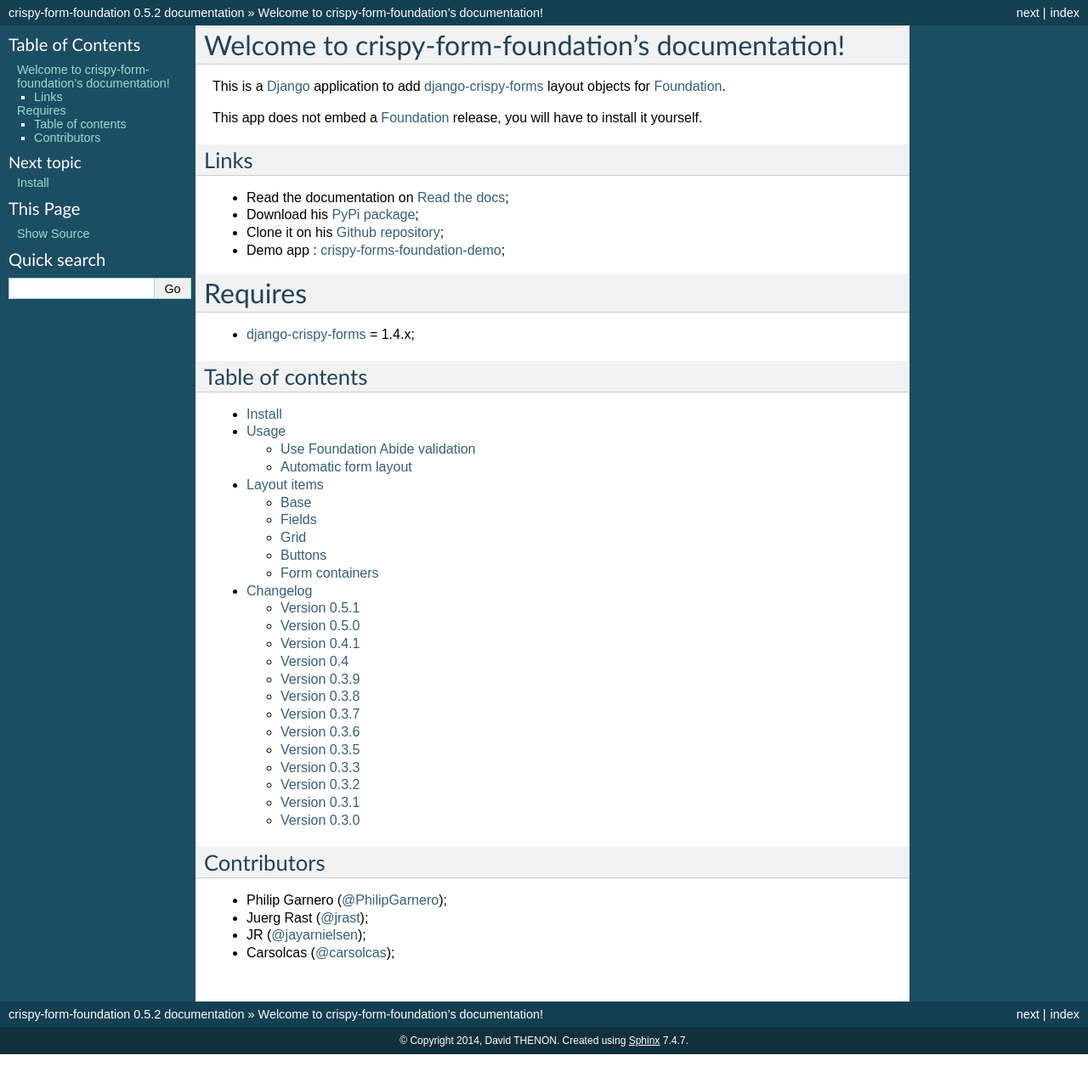
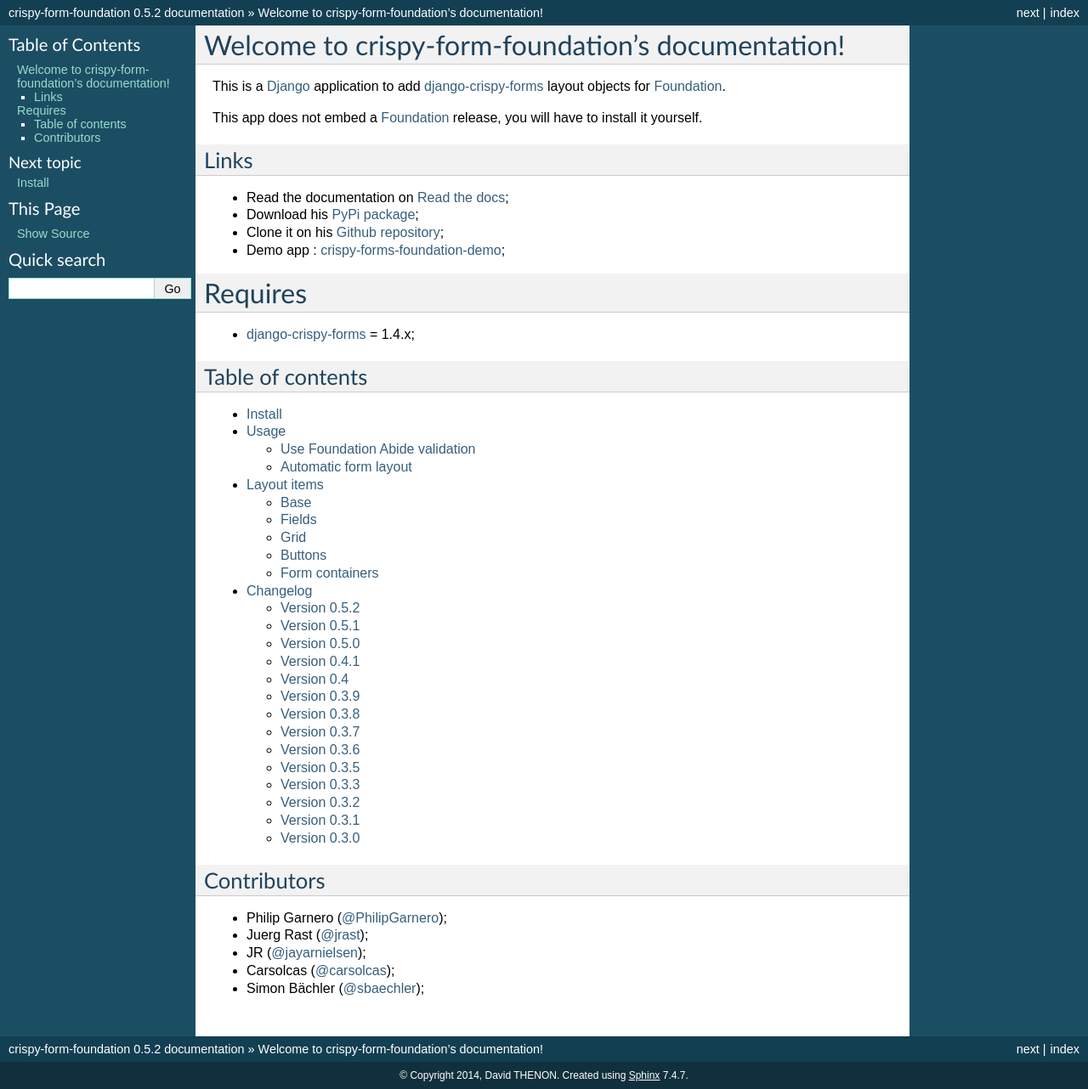
Before and after one commit to sveetch/crispy-forms-foundation, a Sphinx documentation site: the page built from docs/index.rst, in a window 1280 px wide. Shown: the whole page at 85% size. Built offline with Sphinx 7.4.7, drawn with Linux system fonts in a browser that asks for light colours; before the commit the page ends 1241 px from its top, so only the background shows below that.

Commit message:
Forgetted again to commit updated documentation..

```diff
--- a/docs/changelog.rst
+++ b/docs/changelog.rst
@@ -3,6 +3,12 @@
 =========
 Changelog
 =========
+
+Version 0.5.2
+*************
+
+* Use relative imports and enforce absolute imports;
+* Add german and french translation with i18n;
 
 Version 0.5.1
 *************
--- a/docs/index.rst
+++ b/docs/index.rst
@@ -48,8 +48,10 @@
 .. _`@jrast`: https://github.com/jrast
 .. _`@jayarnielsen`: https://github.com/jayarnielsen
 .. _`@carsolcas`: https://github.com/carsolcas
+.. _`@sbaechler`: https://github.com/sbaechler
 
 * Philip Garnero (`@PhilipGarnero`_);
 * Juerg Rast (`@jrast`_);
 * JR (`@jayarnielsen`_);
 * Carsolcas (`@carsolcas`_);
+* Simon Bächler (`@sbaechler`_);
```
